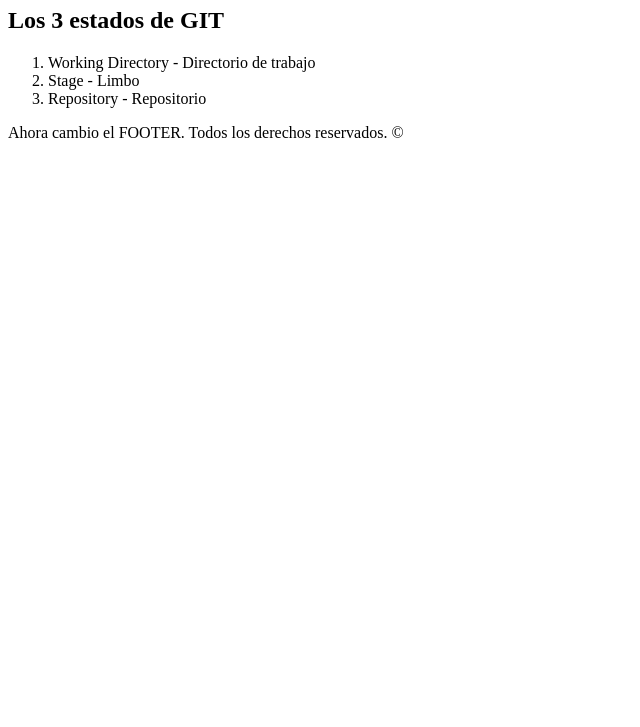
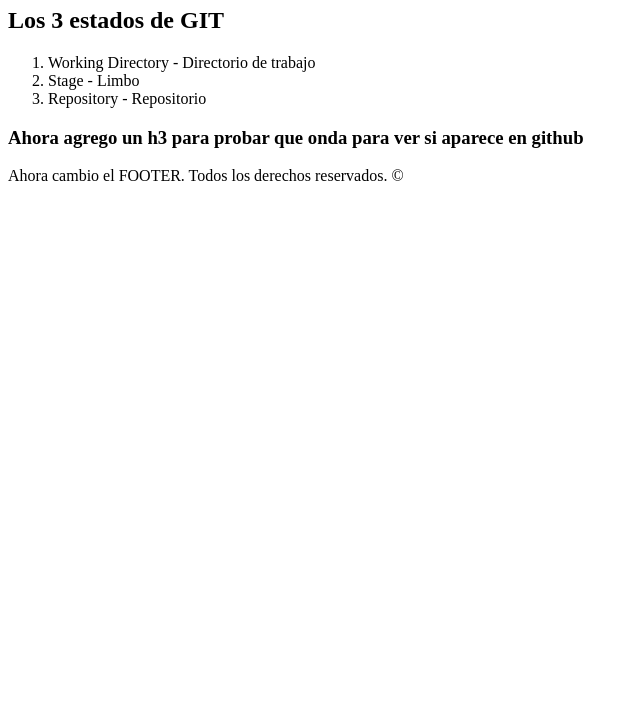
Before and after one commit to SaitamaProgramer/prueba-git, a plain HTML site: page index.html in a window 1280 px wide. Shown: the part 73-800 px from the top of the page, without its empty margins (0-640 px from the left). Drawn offline with Linux system fonts and the light colour scheme.

Commit message:
Se agrega el h3 al archivo html

```diff
--- a/index.html
+++ b/index.html
@@ -15,6 +15,7 @@
             <li>Repository - Repositorio</li>
         </ol>
     </div>
+    <h3>Ahora agrego un h3 para probar que onda para ver si aparece en github</h3>
     <footer>
         <p>Ahora cambio el FOOTER. Todos los derechos reservados. &copy;</p>
     </footer>
```
